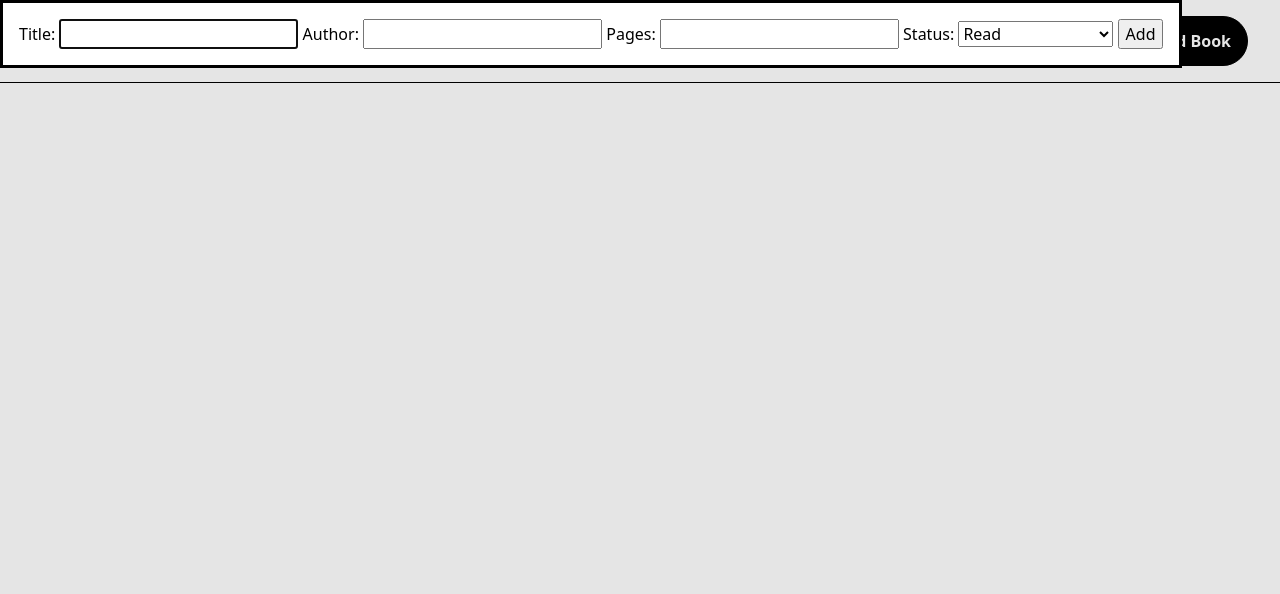
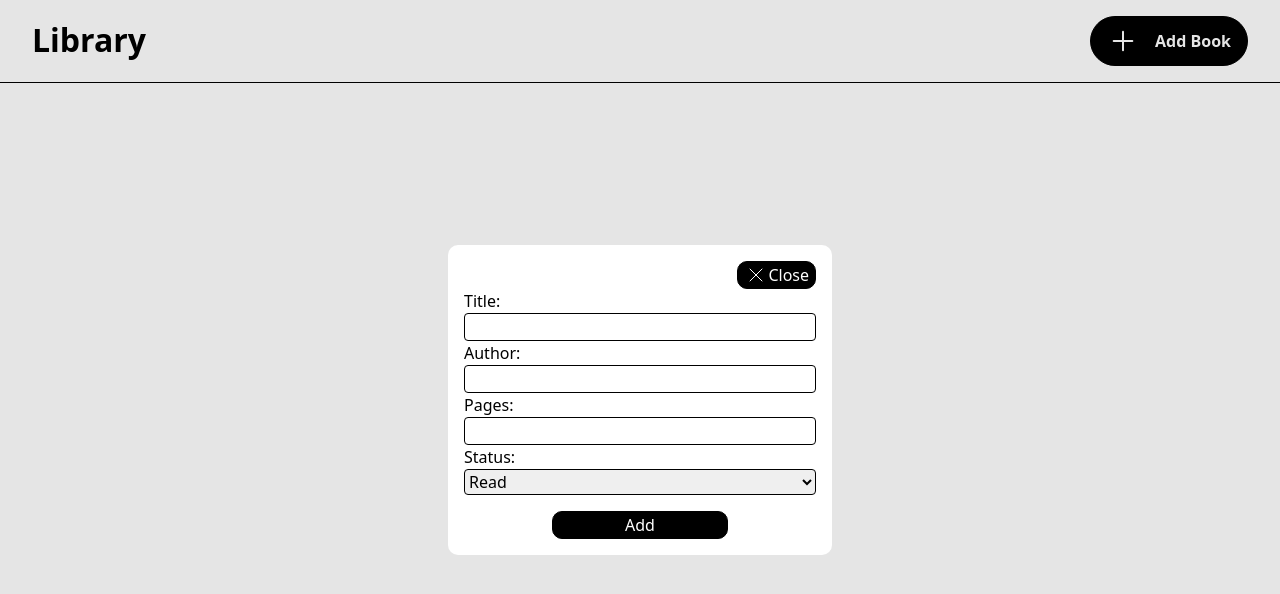
Before and after one commit to Hinjikani/Library, a plain HTML site: page index.html in a window 1280 px wide. Both pictures are taken after a click on the button "Add Book". Drawn offline with Linux system fonts and the light colour scheme.

Commit message:
Add close dialog

```diff
--- a/index.html
+++ b/index.html
@@ -28,6 +28,23 @@
     </nav>
     <dialog>
         <form>
+            <div class="close-container">
+                <button class="close" type="button" onclick="closePopup()">
+                    <svg
+                    xmlns="http://www.w3.org/2000/svg"
+                    width="24"
+                    height="24"
+                    viewBox="0 0 24 24"
+                    fill="none"
+                    stroke-width="1"
+                    stroke-linecap="round"
+                    stroke-linejoin="round"
+                    >
+                    <path d="M18 6l-12 12" />
+                    <path d="M6 6l12 12" />
+                    </svg>Close
+                </button>
+            </div>
             <label for="title">Title: </label>
             <input type="text" name="title" id="title" >
             <label for="author">Author: </label>
@@ -41,7 +58,7 @@
                 <option value="to_read">To read</option>
                 <option value="Dropped">Dropped</option>
             </select>
-            <button type="button" onclick="showOutput()">Add</button>
+            <button class="add" type="button" onclick="showOutput()">Add</button>
         </form>
     </dialog>
     <output></output>
--- a/script.js
+++ b/script.js
@@ -24,12 +24,15 @@ function addBookPopup() {
     dialog.showModal();
 }
 
+function closePopup() {
+    dialog.close()
+}
+
 function showOutput() {
     let bookTitle = title.value;
     let bookAuthor = author.value;
     let bookPages = pages.value;
     let bookStatus = status.value;
     addBookToLibrary(bookTitle, bookAuthor, bookPages, bookStatus);
-    console.log("Book added! Library now has:", library.length, "books");
-    console.log("Current library:", library);
+    dialog.close()
 }
--- a/styles.css
+++ b/styles.css
@@ -76,3 +76,60 @@ nav button:hover{
     cursor: pointer;
     stroke:#000000;
 }
+
+dialog{
+  top: 50%;
+  left: 50%;
+  transform: translate(-50%, -50%);
+  padding: 1em;
+  border: 0;
+  border-radius: 10px;
+  width: 30%
+}
+
+dialog form {
+  display: flex;
+  flex-direction: column;
+}
+
+dialog .add {
+  margin: 0 auto;
+  margin-top: 1em;
+  width: 50%;
+  border-radius: 10px;
+  border: solid 1px black;
+  background: black;
+  color: white;
+}
+
+dialog .close {
+  border-radius: 10px;
+  border: solid 1px black;
+  background: black;
+  stroke: #FFFFFF;
+  color: white;
+  display: flex;
+  align-items: center;
+}
+
+dialog button:hover{
+  background-color: white;
+  color: black;
+  cursor: pointer;
+  stroke:#000000;
+}
+
+dialog button:active{
+  background-color:lightgray;
+  color:black;
+}
+dialog input,
+dialog select {
+  border: solid 1px black;
+  border-radius: 4px;
+}
+
+form .close-container {
+    display: flex;
+    justify-content: end;
+}
```
